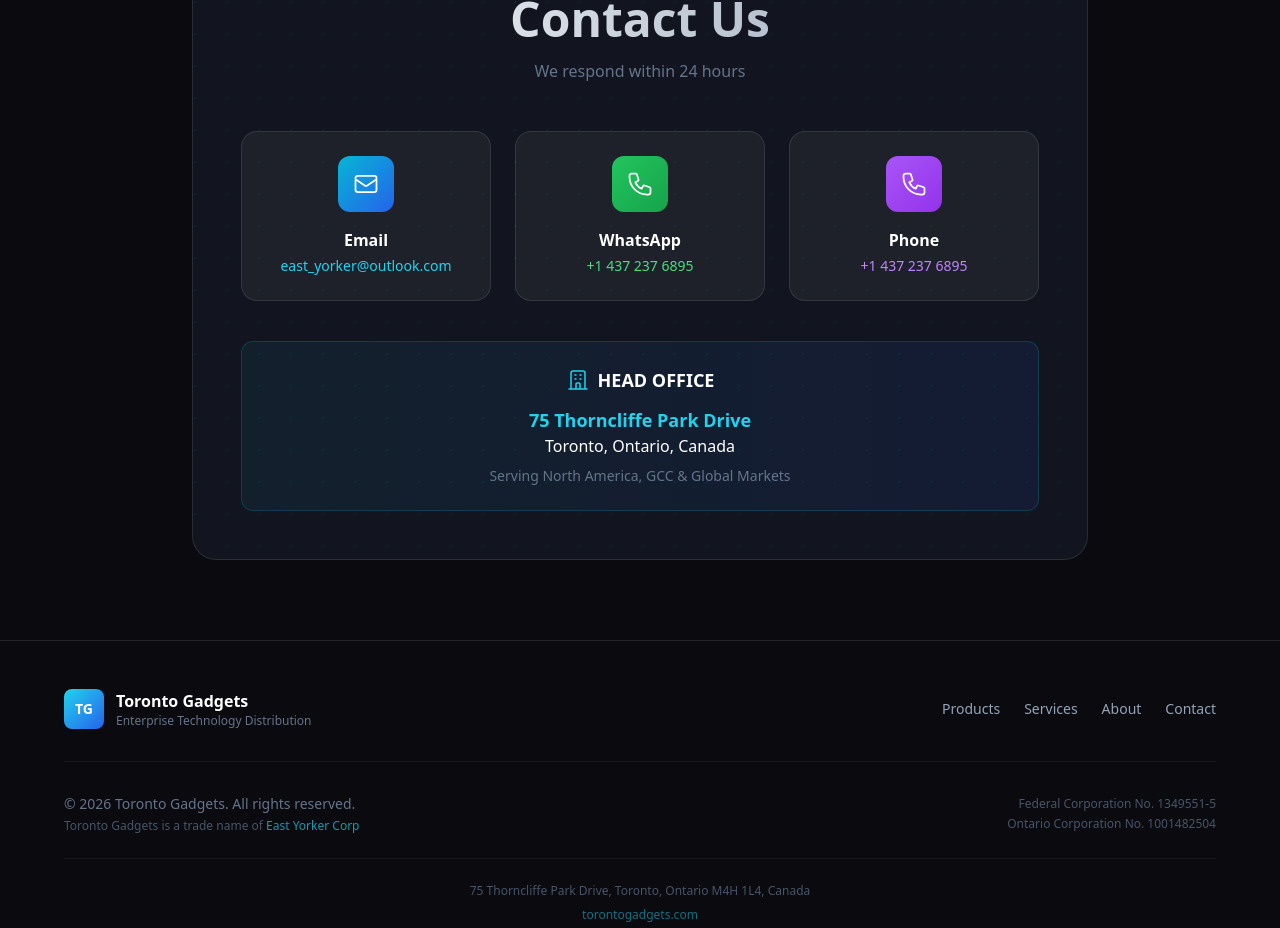
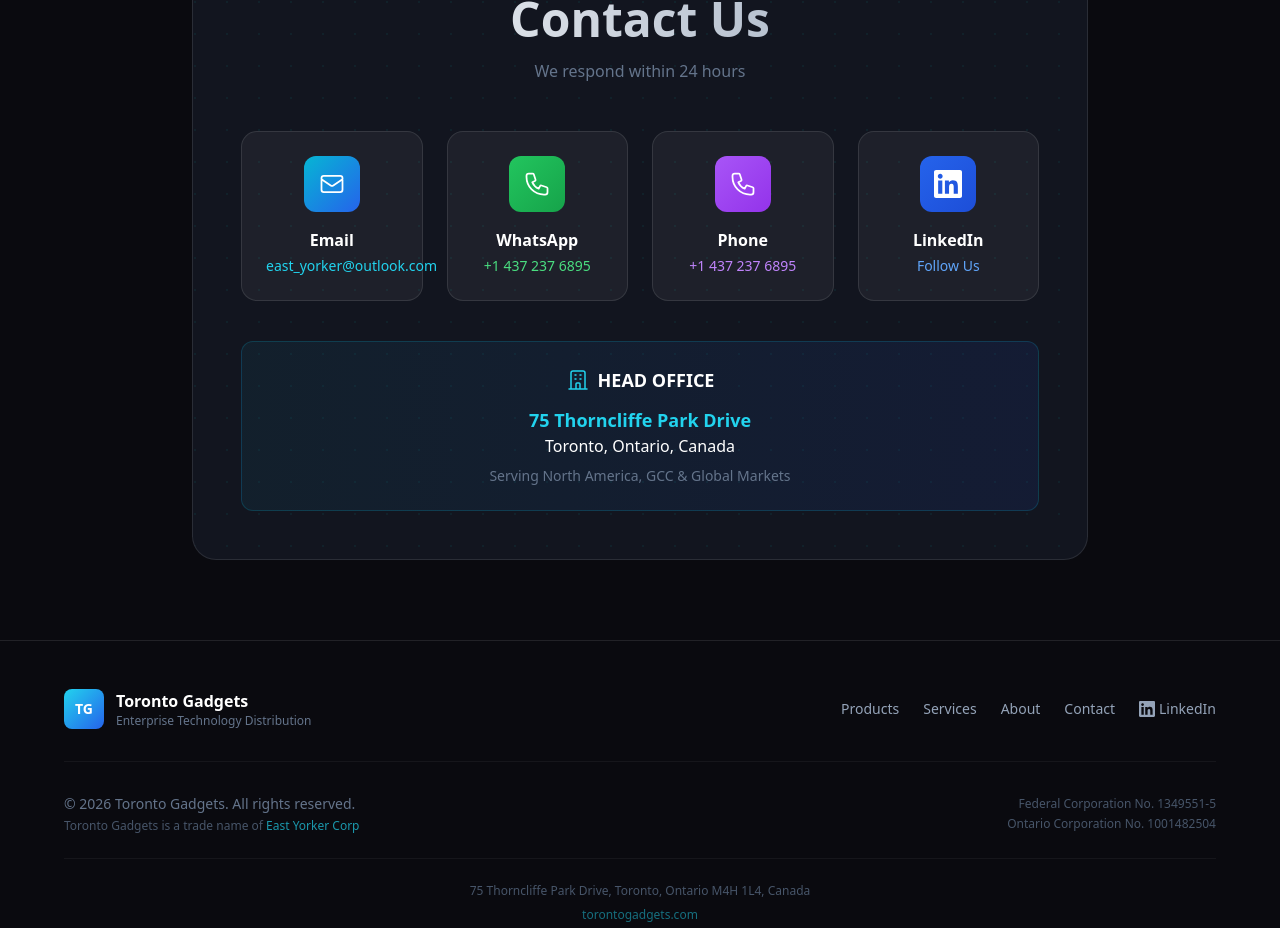
Before and after one commit to eastyorker111-sys/toronto-gadgets, a Next.js app: page / in a window 1280 px wide. Shown: the part 3020-3948 px from the top of the page. Built offline with nearby package versions, Linux system fonts and the light colour scheme.

Commit message:
Update page.tsx

```diff
--- a/app/page.tsx
+++ b/app/page.tsx
@@ -456,7 +456,7 @@ export default function Home() {
               <p className="text-slate-500">We respond within 24 hours</p>
             </div>
 
-            <div className="relative grid md:grid-cols-3 gap-6 mb-10">
+            <div className="relative grid md:grid-cols-4 gap-6 mb-10">
               <a href="mailto:east_yorker@outlook.com" className="group bg-white/5 border border-white/10 rounded-2xl p-6 text-center hover:border-cyan-500/50 transition-all">
                 <div className="w-14 h-14 bg-gradient-to-br from-cyan-500 to-blue-600 rounded-xl flex items-center justify-center mx-auto mb-4 group-hover:scale-110 transition-transform">
                   <svg className="w-7 h-7 text-white" fill="none" stroke="currentColor" viewBox="0 0 24 24">
@@ -485,6 +485,16 @@ export default function Home() {
                 </div>
                 <h3 className="font-bold text-white mb-1">Phone</h3>
                 <p className="text-purple-400 text-sm">+1 437 237 6895</p>
+              </a>
+
+              <a href="https://www.linkedin.com/company/111398942/" target="_blank" rel="noopener noreferrer" className="group bg-white/5 border border-white/10 rounded-2xl p-6 text-center hover:border-blue-500/50 transition-all">
+                <div className="w-14 h-14 bg-gradient-to-br from-blue-600 to-blue-700 rounded-xl flex items-center justify-center mx-auto mb-4 group-hover:scale-110 transition-transform">
+                  <svg className="w-7 h-7 text-white" fill="currentColor" viewBox="0 0 24 24">
+                    <path d="M20.447 20.452h-3.554v-5.569c0-1.328-.027-3.037-1.852-3.037-1.853 0-2.136 1.445-2.136 2.939v5.667H9.351V9h3.414v1.561h.046c.477-.9 1.637-1.85 3.37-1.85 3.601 0 4.267 2.37 4.267 5.455v6.286zM5.337 7.433c-1.144 0-2.063-.926-2.063-2.065 0-1.138.92-2.063 2.063-2.063 1.14 0 2.064.925 2.064 2.063 0 1.139-.925 2.065-2.064 2.065zm1.782 13.019H3.555V9h3.564v11.452zM22.225 0H1.771C.792 0 0 .774 0 1.729v20.542C0 23.227.792 24 1.771 24h20.451C23.2 24 24 23.227 24 22.271V1.729C24 .774 23.2 0 22.222 0h.003z"/>
+                  </svg>
+                </div>
+                <h3 className="font-bold text-white mb-1">LinkedIn</h3>
+                <p className="text-blue-400 text-sm">Follow Us</p>
               </a>
             </div>
 
@@ -523,6 +533,12 @@ export default function Home() {
               <a href="#services" className="hover:text-cyan-400 transition-colors">Services</a>
               <a href="#about" className="hover:text-cyan-400 transition-colors">About</a>
               <a href="#contact" className="hover:text-cyan-400 transition-colors">Contact</a>
+              <a href="https://www.linkedin.com/company/111398942/" target="_blank" rel="noopener noreferrer" className="hover:text-cyan-400 transition-colors flex items-center gap-1">
+                <svg className="w-4 h-4" fill="currentColor" viewBox="0 0 24 24">
+                  <path d="M20.447 20.452h-3.554v-5.569c0-1.328-.027-3.037-1.852-3.037-1.853 0-2.136 1.445-2.136 2.939v5.667H9.351V9h3.414v1.561h.046c.477-.9 1.637-1.85 3.37-1.85 3.601 0 4.267 2.37 4.267 5.455v6.286zM5.337 7.433c-1.144 0-2.063-.926-2.063-2.065 0-1.138.92-2.063 2.063-2.063 1.14 0 2.064.925 2.064 2.063 0 1.139-.925 2.065-2.064 2.065zm1.782 13.019H3.555V9h3.564v11.452zM22.225 0H1.771C.792 0 0 .774 0 1.729v20.542C0 23.227.792 24 1.771 24h20.451C23.2 24 24 23.227 24 22.271V1.729C24 .774 23.2 0 22.222 0h.003z"/>
+                </svg>
+                LinkedIn
+              </a>
             </div>
           </div>
 
```
